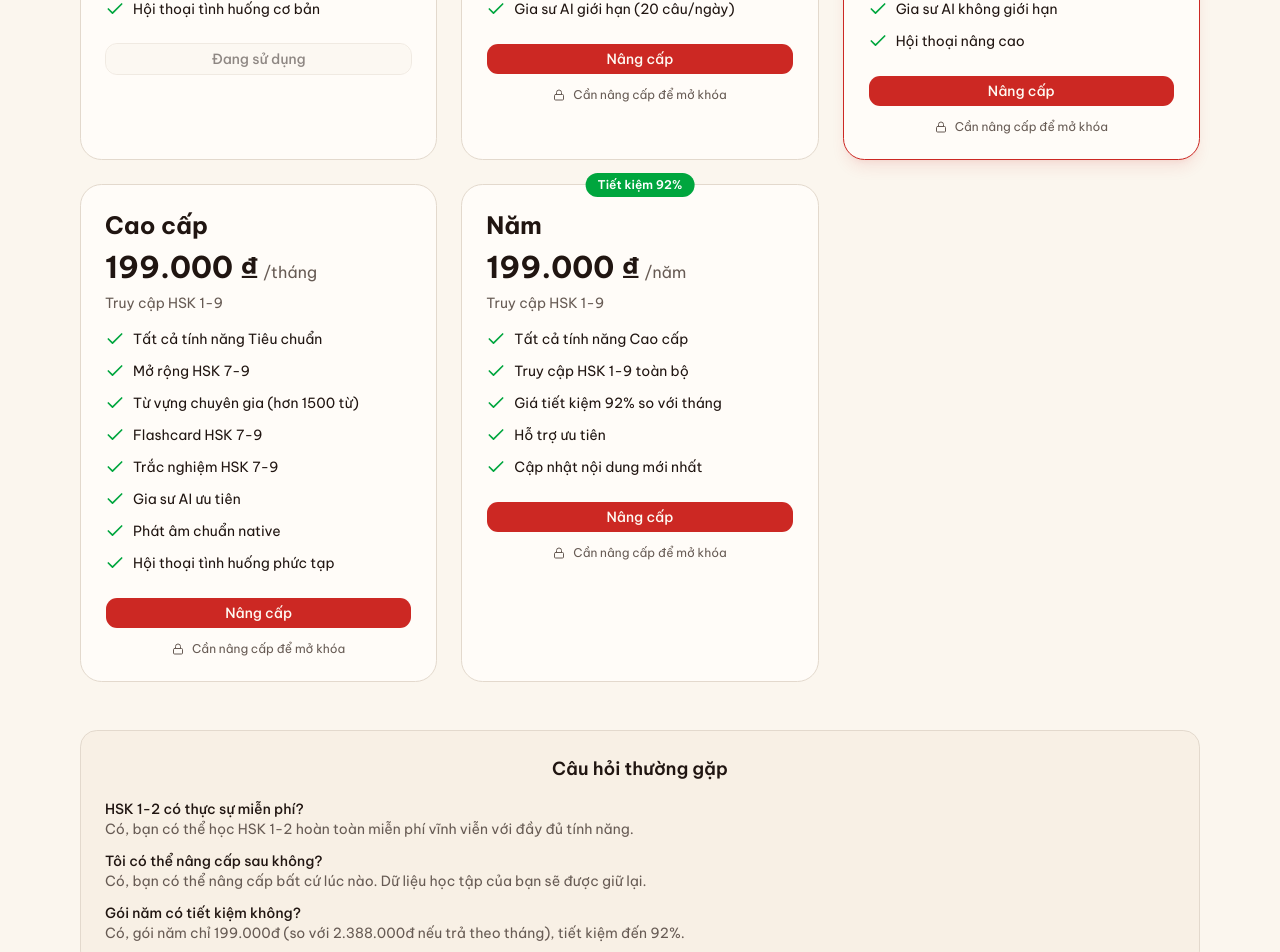
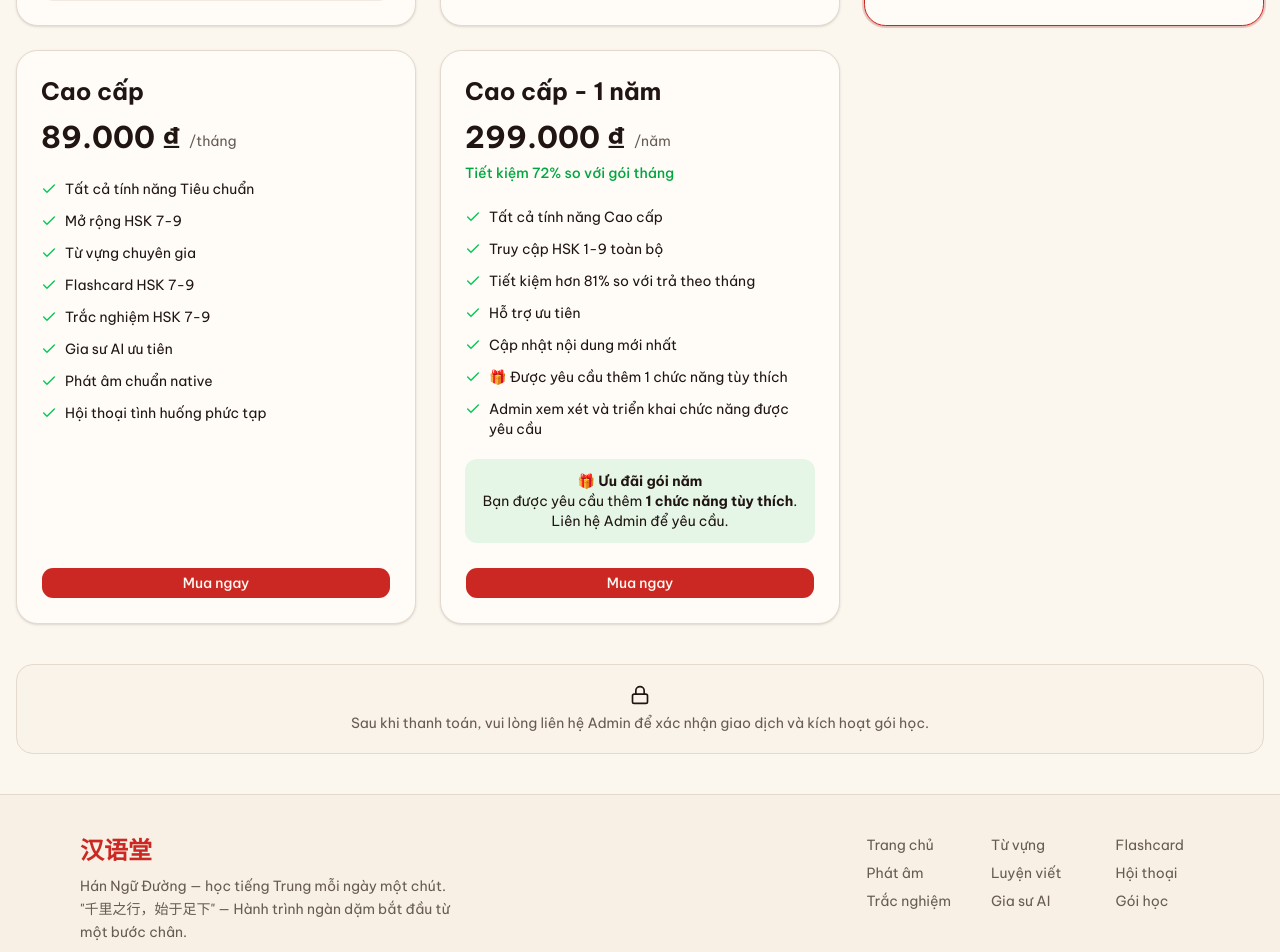
Before and after one commit to xuant3880-glitch/thiet-ke-website-hoc-tieng-trung, a Next.js app: page /pricing in a window 1280 px wide. Shown: the part 720-1672 px from the top of the page. Built offline with nearby package versions, Linux system fonts and the light colour scheme.

Commit message:
Update pricing and QR payment

```diff
--- a/app/pricing/page.tsx
+++ b/app/pricing/page.tsx
@@ -1,126 +1,204 @@
 'use client'
 
 import { useState } from 'react'
-import { Check, Lock } from 'lucide-react'
+import Image from 'next/image'
+import { Check, Lock, X, MessageCircle } from 'lucide-react'
 import { PLANS, formatPrice, getDiscount, type PlanId } from '@/lib/pricing'
-import { upgradeSubscription, canAccessLevel, getCurrentMaxLevel } from '@/lib/subscription'
+import { getCurrentMaxLevel } from '@/lib/subscription'
 import { Button } from '@/components/ui/button'
 import { PageHeader } from '@/components/page-header'
 
 export default function PricingPage() {
-  const [currentMaxLevel, setCurrentMaxLevel] = useState(getCurrentMaxLevel())
+  const [currentMaxLevel] = useState(getCurrentMaxLevel())
   const [selectedPlan, setSelectedPlan] = useState<PlanId | null>(null)
+
+  const selectedPlanData = selectedPlan
+    ? PLANS.find((plan) => plan.id === selectedPlan)
+    : null
 
   const handleUpgrade = (planId: PlanId) => {
     setSelectedPlan(planId)
-    const subscription = upgradeSubscription(planId)
-    setCurrentMaxLevel(getCurrentMaxLevel())
-
-    alert(`Đã nâng cấp thành công lên gói ${PLANS.find((p) => p.id === planId)?.name}!`)
-    setSelectedPlan(null)
   }
 
   return (
     <>
       <PageHeader
-        hanzi="价格"
-        title="Gói học theo cấp HSK"
-        description="Chọn gói phù hợp với mục tiêu học tập của bạn. HSK 1-2 miễn phí, các cấp cao hơn cần đăng ký."
+        title="Chọn gói học phù hợp"
+        hanzi="选择适合你的学习套餐"
+        description="Mở khóa thêm nội dung và tính năng để học tiếng Trung hiệu quả hơn."
       />
 
-      <div className="mx-auto max-w-6xl px-4 py-12">
-        <div className="mb-8 text-center">
-          <p className="text-muted-foreground">
-            Cấp độ hiện tại của bạn: <span className="font-semibold text-primary">HSK 1-{currentMaxLevel}</span>
-          </p>
-        </div>
-
+      <main className="container mx-auto px-4 py-10">
         <div className="grid gap-6 md:grid-cols-2 lg:grid-cols-3">
           {PLANS.map((plan) => {
-            const isLocked = plan.maxLevel > currentMaxLevel && plan.id !== 'free'
-            const isCurrentPlan = plan.maxLevel === currentMaxLevel
+            const isCurrentPlan = currentMaxLevel >= plan.maxLevel
+            const discount = getDiscount(plan)
 
             return (
               <div
                 key={plan.id}
-                className={`relative rounded-2xl border bg-card p-6 transition-all ${
-                  plan.isPopular ? 'border-primary shadow-lg shadow-primary/10' : 'border-border'
+                className={`relative flex flex-col rounded-2xl border bg-card p-6 shadow-sm ${
+                  plan.isPopular
+                    ? 'border-primary ring-2 ring-primary/20'
+                    : ''
                 }`}
               >
                 {plan.isPopular && (
-                  <div className="absolute -top-3 left-1/2 -translate-x-1/2 rounded-full bg-primary px-3 py-1 text-xs font-semibold text-primary-foreground">
+                  <div className="absolute -top-3 left-1/2 -translate-x-1/2 rounded-full bg-primary px-4 py-1 text-xs font-semibold text-primary-foreground">
                     Phổ biến nhất
                   </div>
                 )}
 
+                <div className="mb-6">
+                  <h2 className="text-2xl font-bold">{plan.name}</h2>
+
+                  <div className="mt-3 flex items-end gap-2">
+                    <span className="text-3xl font-bold">
+                      {formatPrice(plan.price)}
+                    </span>
+
+                    {plan.period === 'month' && (
+                      <span className="pb-1 text-sm text-muted-foreground">
+                        /tháng
+                      </span>
+                    )}
+
+                    {plan.period === 'year' && (
+                      <span className="pb-1 text-sm text-muted-foreground">
+                        /năm
+                      </span>
+                    )}
+                  </div>
+
+                  {plan.isYearly && discount > 0 && (
+                    <p className="mt-2 text-sm font-medium text-green-600">
+                      Tiết kiệm {discount}% so với gói tháng
+                    </p>
+                  )}
+                </div>
+
+                <div className="flex-1 space-y-3">
+                  {plan.features.map((feature) => (
+                    <div key={feature} className="flex gap-2">
+                      <Check className="mt-0.5 h-4 w-4 shrink-0 text-green-500" />
+                      <span className="text-sm">{feature}</span>
+                    </div>
+                  ))}
+                </div>
+
                 {plan.isYearly && (
-                  <div className="absolute -top-3 left-1/2 -translate-x-1/2 rounded-full bg-green-600 px-3 py-1 text-xs font-semibold text-white">
-                    Tiết kiệm {getDiscount(plan)}%
+                  <div className="mt-5 rounded-lg bg-green-500/10 p-3 text-center text-sm">
+                    🎁 <strong>Ưu đãi gói năm</strong>
+                    <br />
+                    Bạn được yêu cầu thêm{' '}
+                    <strong>1 chức năng tùy thích</strong>.
+                    <br />
+                    Liên hệ Admin để yêu cầu.
                   </div>
                 )}
 
-                <div className="mb-4">
-                  <h3 className="text-2xl font-bold">{plan.name}</h3>
-                  <div className="mt-2 flex items-baseline gap-1">
-                    <span className="text-3xl font-bold">{formatPrice(plan.price)}</span>
-                    {plan.period === 'month' && <span className="text-muted-foreground">/tháng</span>}
-                    {plan.period === 'year' && <span className="text-muted-foreground">/năm</span>}
-                  </div>
-                  <p className="mt-2 text-sm text-muted-foreground">
-                    Truy cập HSK 1-{plan.maxLevel}
-                  </p>
-                </div>
-
-                <ul className="mb-6 space-y-3">
-                  {plan.features.map((feature, index) => (
-                    <li key={index} className="flex items-start gap-2 text-sm">
-                      <Check className="h-5 w-5 shrink-0 text-green-600" />
-                      <span>{feature}</span>
-                    </li>
-                  ))}
-                </ul>
-
                 <Button
-                  className="w-full"
+                  className="mt-6 w-full"
                   variant={isCurrentPlan ? 'outline' : 'default'}
-                  disabled={isCurrentPlan || selectedPlan === plan.id}
+                  disabled={isCurrentPlan}
                   onClick={() => handleUpgrade(plan.id)}
                 >
-                  {isCurrentPlan ? 'Đang sử dụng' : isLocked ? 'Nâng cấp' : 'Chọn gói'}
-                  {selectedPlan === plan.id && '...'}
+                  {isCurrentPlan ? 'Đang dùng' : 'Mua ngay'}
                 </Button>
-
-                {isLocked && (
-                  <div className="mt-3 flex items-center justify-center gap-2 text-xs text-muted-foreground">
-                    <Lock className="h-3 w-3" />
-                    <span>Cần nâng cấp để mở khóa</span>
-                  </div>
-                )}
               </div>
             )
           })}
         </div>
 
-        <div className="mt-12 rounded-xl border border-border bg-secondary/40 p-6 text-center">
-          <h3 className="text-lg font-semibold">Câu hỏi thường gặp</h3>
-          <div className="mt-4 space-y-3 text-left text-sm text-muted-foreground">
-            <div>
-              <p className="font-medium text-foreground">HSK 1-2 có thực sự miễn phí?</p>
-              <p>Có, bạn có thể học HSK 1-2 hoàn toàn miễn phí vĩnh viễn với đầy đủ tính năng.</p>
-            </div>
-            <div>
-              <p className="font-medium text-foreground">Tôi có thể nâng cấp sau không?</p>
-              <p>Có, bạn có thể nâng cấp bất cứ lúc nào. Dữ liệu học tập của bạn sẽ được giữ lại.</p>
-            </div>
-            <div>
-              <p className="font-medium text-foreground">Gói năm có tiết kiệm không?</p>
-              <p>
-                Có, gói năm chỉ 199.000đ (so với 2.388.000đ nếu trả theo tháng), tiết kiệm đến 92%.
+        <div className="mt-10 rounded-xl border bg-muted/30 p-5 text-center">
+          <Lock className="mx-auto mb-2 h-5 w-5" />
+          <p className="text-sm text-muted-foreground">
+            Sau khi thanh toán, vui lòng liên hệ Admin để xác nhận giao dịch
+            và kích hoạt gói học.
+          </p>
+        </div>
+      </main>
+
+      {selectedPlanData && (
+        <div className="fixed inset-0 z-50 flex items-center justify-center bg-black/70 p-4">
+          <div className="relative max-h-[95vh] w-full max-w-md overflow-y-auto rounded-2xl bg-background p-6 shadow-2xl">
+            <button
+              type="button"
+              onClick={() => setSelectedPlan(null)}
+              className="absolute right-4 top-4 rounded-full p-2 hover:bg-muted"
+              aria-label="Đóng"
+            >
+              <X className="h-5 w-5" />
+            </button>
+
+            <div className="pr-10">
+              <h2 className="text-2xl font-bold">
+                Thanh toán {selectedPlanData.name}
+              </h2>
+
+              <p className="mt-2 text-muted-foreground">
+                Số tiền cần chuyển:{' '}
+                <strong>{formatPrice(selectedPlanData.price)}</strong>
               </p>
             </div>
+
+            <div className="mt-6">
+              <div className="relative mx-auto aspect-square w-full max-w-[320px] overflow-hidden rounded-xl border bg-white">
+                <Image
+                  src="/payment/qr-thanh-toan.png"
+                  alt="QR thanh toán"
+                  fill
+                  className="object-contain"
+                  priority
+                />
+              </div>
+            </div>
+
+            <div className="mt-6 space-y-3 text-sm">
+              <p>
+                <strong>1.</strong> Quét mã QR để chuyển khoản.
+              </p>
+
+              <p>
+                <strong>2.</strong> Chuyển đúng số tiền của gói đã chọn.
+              </p>
+
+              <p>
+                <strong>3.</strong> Chụp lại màn hình giao dịch thành công.
+              </p>
+
+              <p>
+                <strong>4.</strong> Liên hệ Admin và gửi ảnh giao dịch để được
+                kích hoạt gói.
+              </p>
+            </div>
+
+            {selectedPlanData.isYearly && (
+              <div className="mt-5 rounded-lg bg-green-500/10 p-4 text-sm">
+                🎁 <strong>Quyền lợi đặc biệt:</strong> khách mua gói năm được
+                yêu cầu thêm 1 chức năng tùy thích. Admin sẽ xem xét và triển
+                khai chức năng phù hợp.
+              </div>
+            )}
+
+            <Button
+              className="mt-6 w-full"
+              onClick={() => {
+                alert(
+                  'Vui lòng liên hệ Admin để gửi ảnh giao dịch và yêu cầu kích hoạt gói học.'
+                )
+              }}
+            >
+              <MessageCircle className="mr-2 h-4 w-4" />
+              Liên hệ Admin xác nhận
+            </Button>
+
+            <p className="mt-3 text-center text-xs text-muted-foreground">
+              Gói học chỉ được kích hoạt sau khi Admin xác nhận thanh toán.
+            </p>
           </div>
         </div>
-      </div>
+      )}
     </>
   )
 }
--- a/lib/pricing.ts
+++ b/lib/pricing.ts
@@ -36,10 +36,10 @@ export const PLANS: Plan[] = [
     features: [
       'Tất cả tính năng miễn phí',
       'Mở rộng HSK 3-4',
-      'Từ vựng nâng cao (hơn 600 từ)',
+      'Từ vựng nâng cao',
       'Flashcard HSK 3-4',
       'Trắc nghiệm HSK 3-4',
-      'Gia sư AI giới hạn (20 câu/ngày)',
+      'Gia sư AI giới hạn',
     ],
   },
   {
@@ -52,7 +52,7 @@ export const PLANS: Plan[] = [
     features: [
       'Tất cả tính năng Cơ bản',
       'Mở rộng HSK 5-6',
-      'Từ vựng chuyên sâu (hơn 1000 từ)',
+      'Từ vựng chuyên sâu',
       'Flashcard HSK 5-6',
       'Trắc nghiệm HSK 5-6',
       'Gia sư AI không giới hạn',
@@ -62,13 +62,13 @@ export const PLANS: Plan[] = [
   {
     id: 'premium',
     name: 'Cao cấp',
-    price: 199000,
+    price: 89000,
     period: 'month',
     maxLevel: 9,
     features: [
       'Tất cả tính năng Tiêu chuẩn',
       'Mở rộng HSK 7-9',
-      'Từ vựng chuyên gia (hơn 1500 từ)',
+      'Từ vựng chuyên gia',
       'Flashcard HSK 7-9',
       'Trắc nghiệm HSK 7-9',
       'Gia sư AI ưu tiên',
@@ -78,17 +78,19 @@ export const PLANS: Plan[] = [
   },
   {
     id: 'yearly',
-    name: 'Năm',
-    price: 199000,
+    name: 'Cao cấp - 1 năm',
+    price: 299000,
     period: 'year',
     maxLevel: 9,
     isYearly: true,
     features: [
       'Tất cả tính năng Cao cấp',
       'Truy cập HSK 1-9 toàn bộ',
-      'Giá tiết kiệm 92% so với tháng',
+      'Tiết kiệm hơn 81% so với trả theo tháng',
       'Hỗ trợ ưu tiên',
       'Cập nhật nội dung mới nhất',
+      '🎁 Được yêu cầu thêm 1 chức năng tùy thích',
+      'Admin xem xét và triển khai chức năng được yêu cầu',
     ],
   },
 ]
@@ -107,8 +109,9 @@ export function formatPrice(price: number): string {
 
 export function getDiscount(plan: Plan): number {
   if (plan.id === 'yearly') {
-    const monthlyEquivalent = 199000 * 12
+    const monthlyEquivalent = 89000 * 12
     return Math.round(((monthlyEquivalent - plan.price) / monthlyEquivalent) * 100)
   }
+
   return 0
 }
```
Also changed, not shown: public/payment/qr-thanh-toan.png (added).
